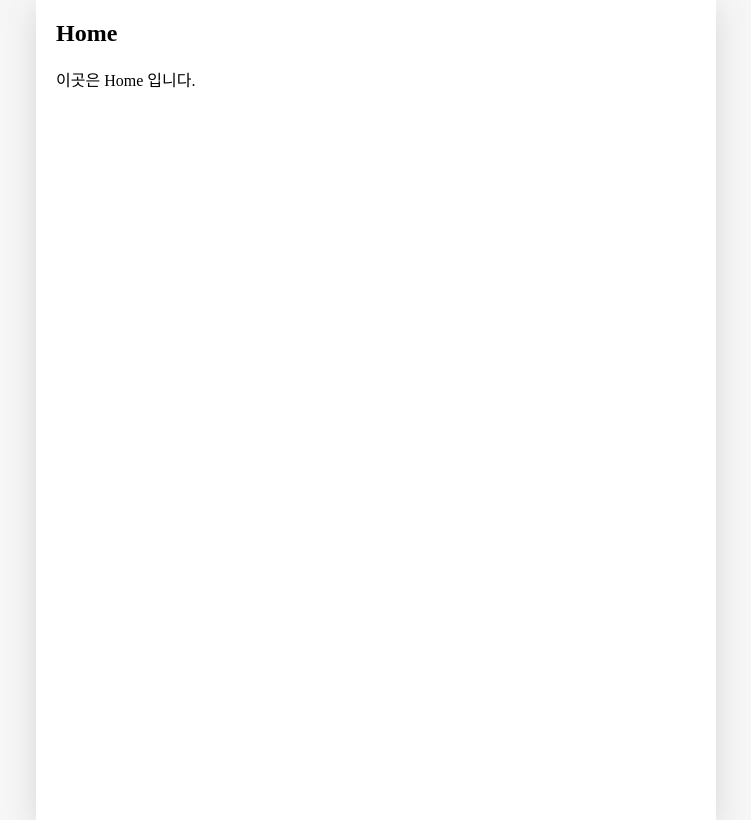
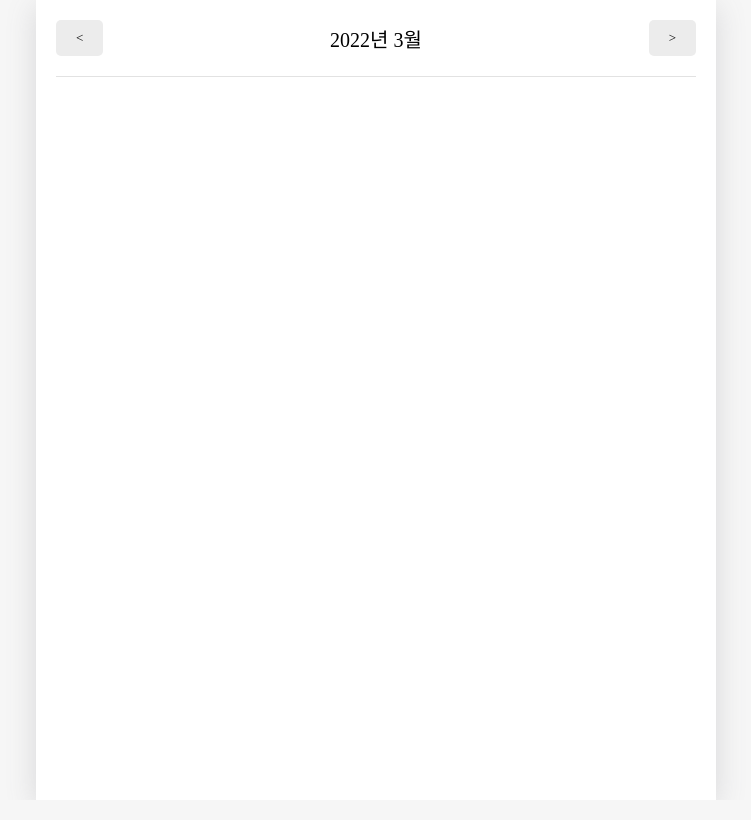
Before and after one commit to HEUNNN/ReactReview_EmotionDiary, a React (Create React App) app: page / in a window 1280 px wide. Shown: the whole page, without its empty margins (264-1015 px from the left). Built offline with nearby package versions, Linux system fonts and the light colour scheme; a web font is replaced by a local one.

Commit message:
2022/3/9 Emotion Diary Review ing ... 페이지 구현 - Home

```diff
--- a/src/App.css
+++ b/src/App.css
@@ -41,7 +41,7 @@ body {
   padding-left: 20px;
   padding-right: 20px;
 
-  font-size: 18px;
+  font-size: 13px;
 
   white-space: nowrap;
   font-family: "Poor Story";
@@ -73,7 +73,7 @@ header > div {
 }
 header .head_text {
   width: 50%;
-  font-size: 25px;
+  font-size: 20px;
   justify-content: center;
 }
 header .head_btn_left {
--- a/src/App.js
+++ b/src/App.js
@@ -6,6 +6,39 @@ import Diary from "./Pages/Diary";
 import "./App.css";
 import { BrowserRouter, Route, Routes } from "react-router-dom";
 import React, { useReducer, useRef } from "react";
+
+const dummyData = [
+  {
+    id: 1,
+    emotion: 1,
+    content: "오늘의 일기1",
+    date: 1646836779054,
+  },
+  {
+    id: 2,
+    emotion: 2,
+    content: "오늘의 일기2",
+    date: 1646836779055,
+  },
+  {
+    id: 3,
+    emotion: 3,
+    content: "오늘의 일기3",
+    date: 1646836779056,
+  },
+  {
+    id: 4,
+    emotion: 4,
+    content: "오늘의 일기4",
+    date: 1646836779057,
+  },
+  {
+    id: 5,
+    emotion: 5,
+    content: "오늘의 일기5",
+    date: 1646836779058,
+  },
+];
 
 const reducer = (state, action) => {
   let newState = [];
@@ -39,7 +72,7 @@ export const DiaryStateContext = React.createContext();
 export const DiaryDispatchContext = React.createContext();
 
 function App() {
-  const [data, dispatch] = useReducer(reducer, []);
+  const [data, dispatch] = useReducer(reducer, dummyData);
   const dataId = useRef(0);
   //CREATE
   const onCreate = (date, content, emotion) => {
--- a/src/Pages/Home.js
+++ b/src/Pages/Home.js
@@ -1,8 +1,36 @@
+import Mybutton from "../components/MyButton";
+import MyHeader from "../components/MyHeader";
+import { useState } from "react";
+
 const Home = () => {
+  const [currDate, setCurrDate] = useState(new Date());
+  const headText = `${currDate.getFullYear()}년 ${currDate.getMonth() + 1}월`;
+
+  const increaseMonth = () => {
+    setCurrDate(
+      new Date(
+        currDate.getFullYear(),
+        currDate.getMonth() + 1,
+        currDate.getDate()
+      )
+    );
+  };
+  const decreaseMonth = () => {
+    setCurrDate(
+      new Date(
+        currDate.getFullYear(),
+        currDate.getMonth() - 1,
+        currDate.getDate()
+      )
+    );
+  };
   return (
     <div className="Home">
-      <h2>Home</h2>
-      <p>이곳은 Home 입니다.</p>
+      <MyHeader
+        leftChild={<Mybutton text={"<"} onClick={decreaseMonth} />}
+        rightChild={<Mybutton text={">"} onClick={increaseMonth} />}
+        headText={headText}
+      />
     </div>
   );
 };
```
